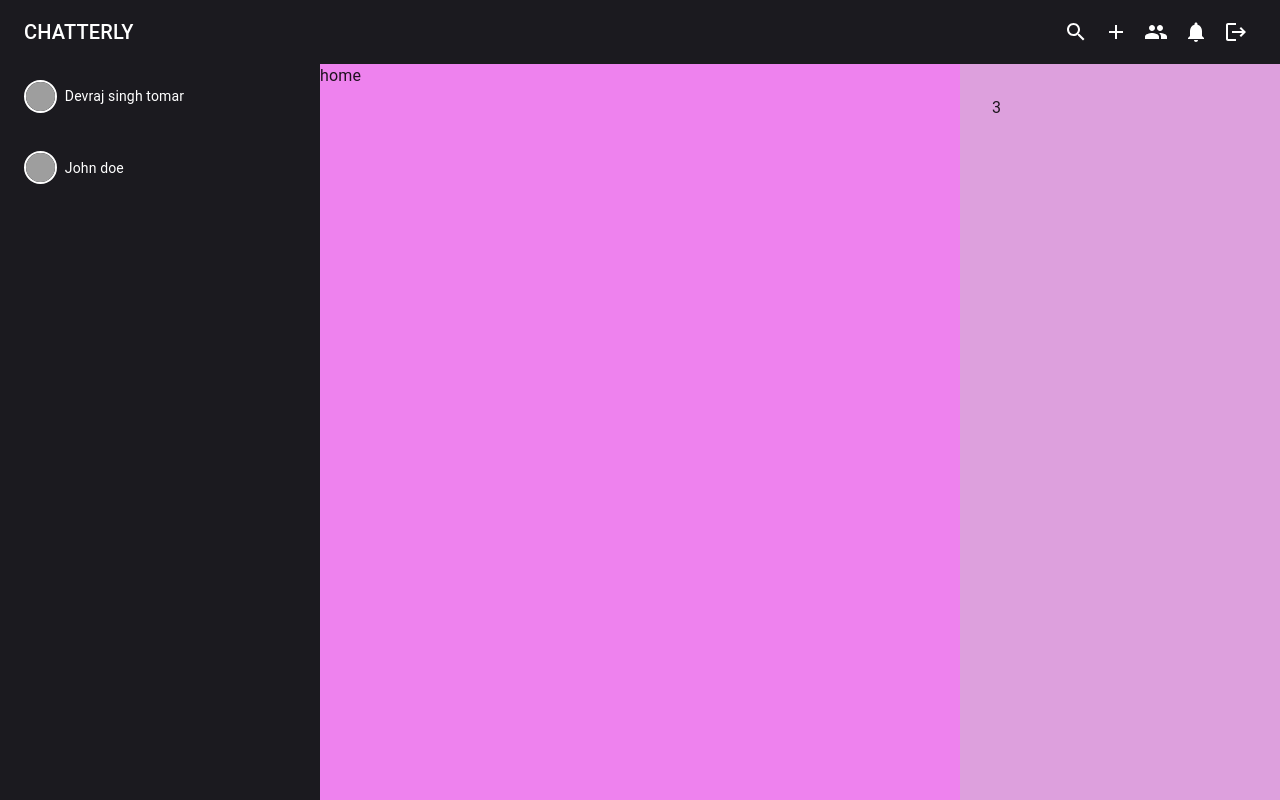
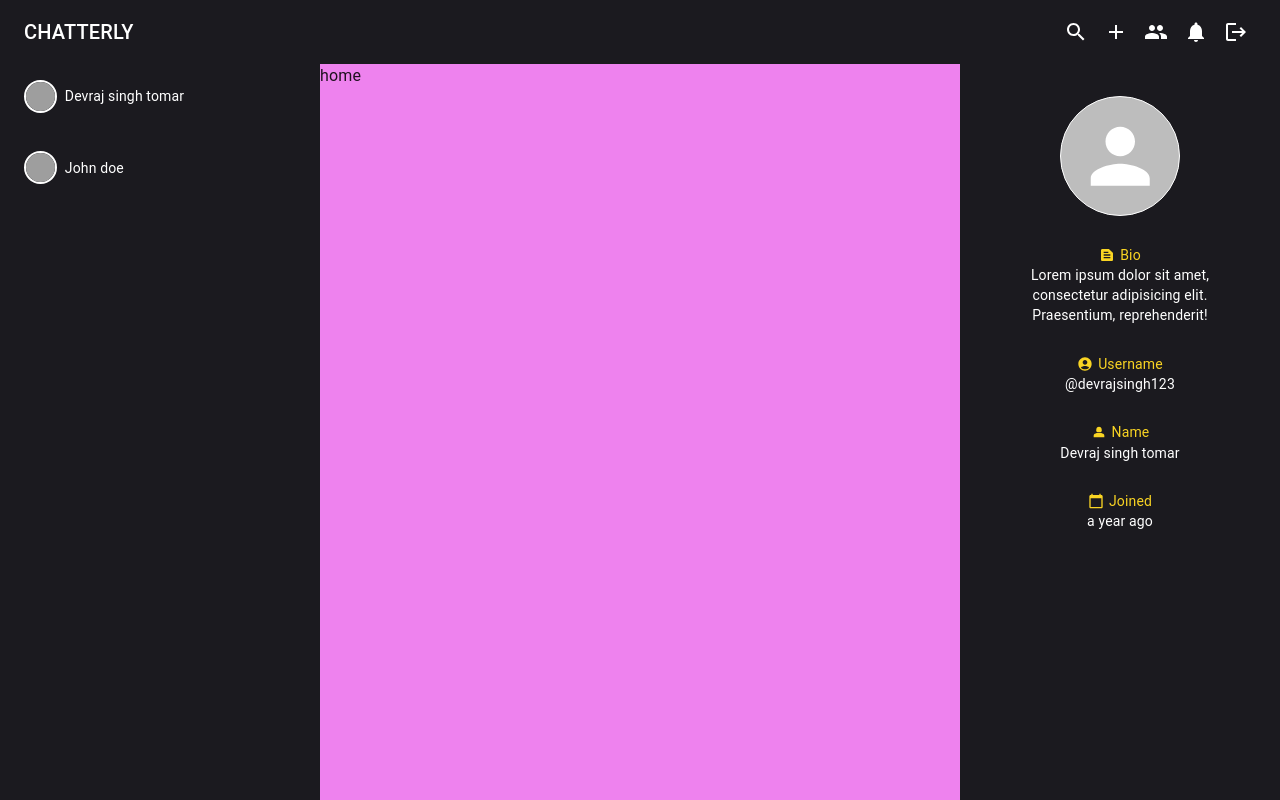
Before and after one commit to Devraj-singh-tomar/chatapp-client, a React (Vite) app: page / in a window 1280 px wide. Built offline with nearby package versions, Linux system fonts and the light colour scheme; grey boxes are pictures that could not be loaded.

Commit message:
feat: add Profile component and integrate it into AppLayout, update color constants

```diff
--- a/src/components/layout/AppLayout.jsx
+++ b/src/components/layout/AppLayout.jsx
@@ -6,6 +6,7 @@ import ChatList from "../specific/ChatList";
 import { black } from "../../constants/color";
 import { samepleChats } from "../../constants/sampleData";
 import { useParams } from "react-router-dom";
+import Profile from "../specific/Profile";
 
 const AppLayout = () => (WrappedComponent) => {
   return (props) => {
@@ -49,13 +50,13 @@ const AppLayout = () => (WrappedComponent) => {
           <Grid2
             size={{ md: 4, lg: 3 }}
             height={"100%"}
+            bgcolor={black}
             sx={{
               display: { xs: "none", md: "block" },
               padding: "2rem",
-              bgcolor: "plum",
             }}
           >
-            3
+            <Profile />
           </Grid2>
         </Grid2>
       </>
--- /dev/null
+++ b/src/components/specific/Profile.jsx
@@ -0,0 +1,103 @@
+import { Avatar, Stack, Typography } from "@mui/material";
+import { yellow } from "../../constants/color";
+import moment from "moment";
+
+// ICON IMPORT's
+import Person2Icon from "@mui/icons-material/Person2";
+import TextSnippetIcon from "@mui/icons-material/TextSnippet";
+import AccountCircleIcon from "@mui/icons-material/AccountCircle";
+import CalendarTodayIcon from "@mui/icons-material/CalendarToday";
+
+const Profile = () => {
+  return (
+    <Stack spacing={"1.8rem"} direction={"column"} alignItems={"center"}>
+      <Avatar
+        sx={{
+          width: 120,
+          height: 120,
+          objectFit: "contain",
+          marginBottom: "1rem",
+          border: "1px solid white",
+        }}
+      />
+
+      <ProfileCard
+        heading={"Bio"}
+        text={
+          "Lorem ipsum dolor sit amet, consectetur adipisicing elit. Praesentium, reprehenderit!"
+        }
+        Icon={
+          <TextSnippetIcon
+            sx={{
+              fontSize: "1rem",
+            }}
+          />
+        }
+      />
+
+      <ProfileCard
+        heading={"Username"}
+        text={"@devrajsingh123"}
+        Icon={
+          <AccountCircleIcon
+            sx={{
+              fontSize: "1rem",
+            }}
+          />
+        }
+      />
+
+      <ProfileCard
+        heading={"Name"}
+        text={"Devraj singh tomar"}
+        Icon={
+          <Person2Icon
+            sx={{
+              fontSize: "1rem",
+            }}
+          />
+        }
+      />
+
+      <ProfileCard
+        heading={"Joined"}
+        text={moment("2023-11-14T18:30:00.0002").fromNow()}
+        Icon={
+          <CalendarTodayIcon
+            sx={{
+              fontSize: "1rem",
+            }}
+          />
+        }
+      />
+    </Stack>
+  );
+};
+
+const ProfileCard = ({ heading, text, Icon }) => (
+  <Stack
+    direction={"row"}
+    alignItems={"center"}
+    spacing={"1rem"}
+    color={"white"}
+    textAlign={"center"}
+  >
+    <Stack>
+      <Typography
+        display={"flex"}
+        justifyContent={"center"}
+        gap={"5px"}
+        alignItems={"center"}
+        color={yellow}
+        variant="body2"
+      >
+        {Icon && Icon}
+        {heading}
+      </Typography>
+
+      <Typography variant="body2">{text}</Typography>
+    </Stack>
+  </Stack>
+);
+
+export default Profile;
--- a/src/constants/color.js
+++ b/src/constants/color.js
@@ -1,6 +1,5 @@
 export const black = "#1B1A1F";
 export const yellow = "#F9D423";
-
-// #9C27B0
-// #0288D1
-// #002032
+export const purple = "#9C27B0";
+export const blue = "#0288D1";
+export const darkBlue = "#002032";
```
